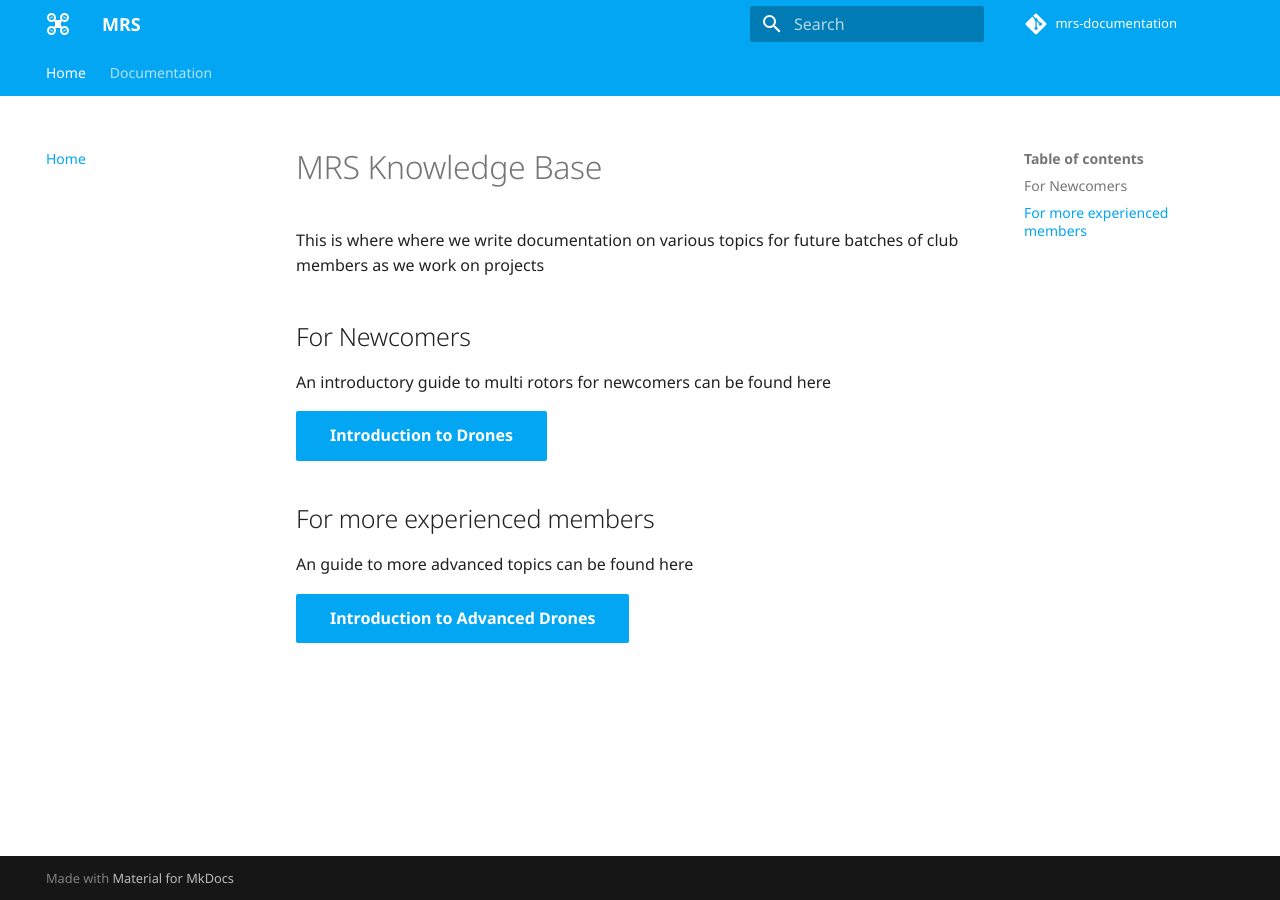
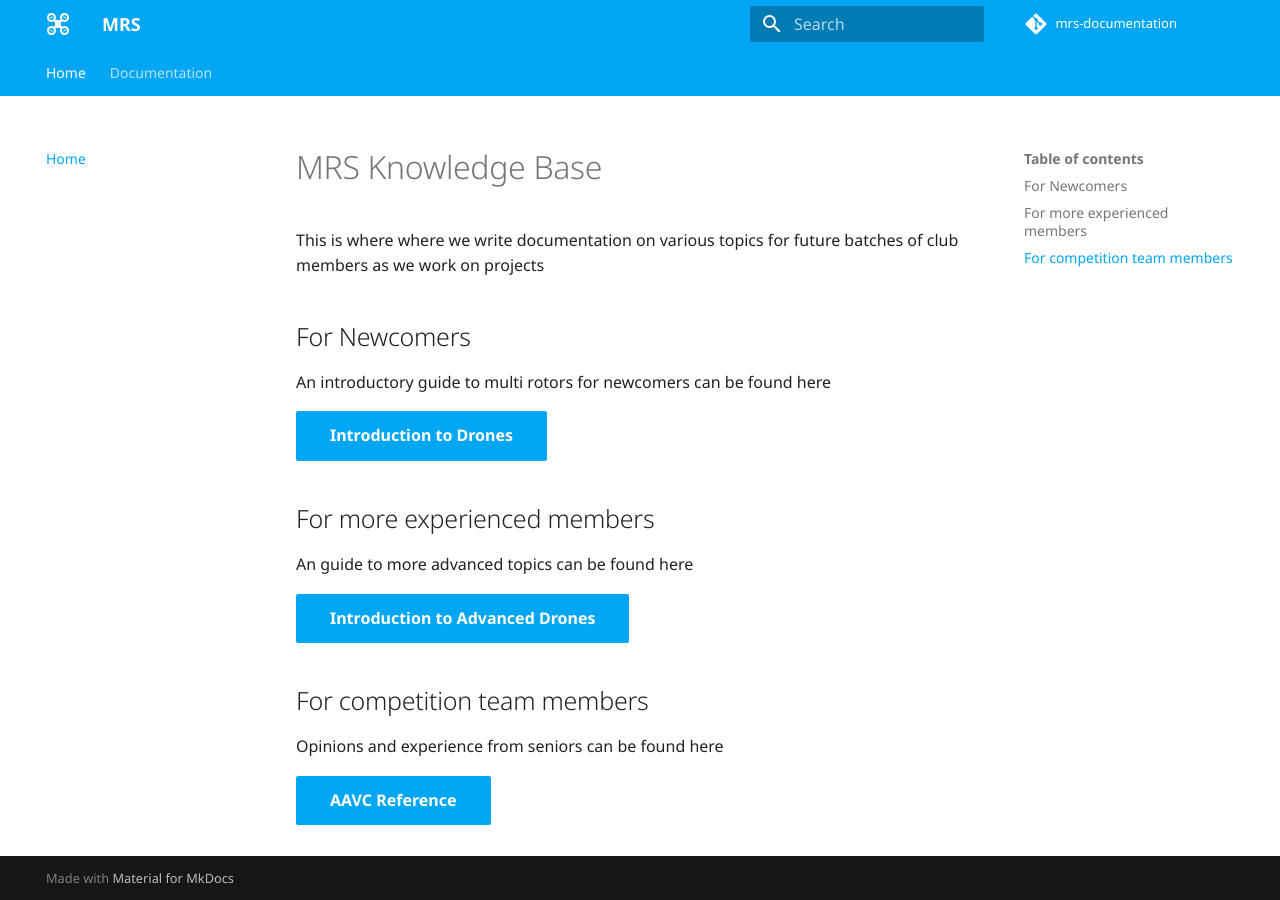
Before and after one commit to multirotorsociety/mrs-documentation, an MkDocs documentation site: the page built from docs/index.md, in a window 1280 px wide. Built offline with MkDocs 1.6.1 and Material for MkDocs 9.7.7, drawn with Linux system fonts in a browser that asks for light colours; comment, search, counter and statistics services are not loaded.

Commit message:
Added links on front page and config for AAVC docs

```diff
--- a/docs/index.md
+++ b/docs/index.md
@@ -12,3 +12,8 @@ An introductory guide to multi rotors for newcomers can be found here
 An guide to more advanced topics can be found here
 
 [Introduction to Advanced Drones](introduction_to_advanced_drones.md){: .md-button .md-button--primary}
+
+## For competition team members
+Opinions and experience from seniors can be found here
+
+[AAVC Reference](AAVC_reference.md){: .md-button .md-button--primary}
--- a/mkdocs.yml
+++ b/mkdocs.yml
@@ -21,6 +21,7 @@ nav:
     - Documentation:
         - Introduction to Drones: 'introduction_to_drones.md'
         - Introduction to Advanced Drones: 'introduction_to_advanced_drones.md'
+        - AAVC Reference: 'AAVC_reference.md'
 
 markdown_extensions:
     - attr_list
```
